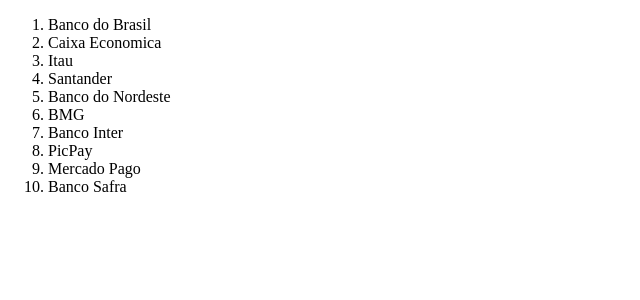
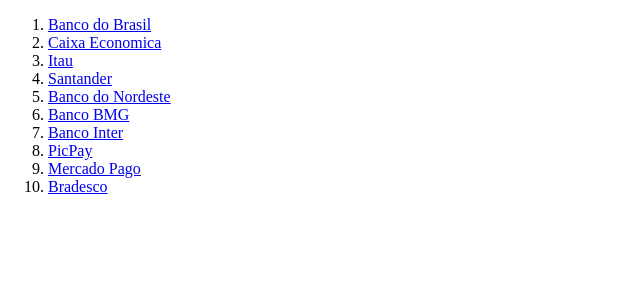
Before and after one commit to alexj88/projetoBB, a React (Vite) app: page / in a window 1280 px wide. Shown: the top 300 px of the page, without its empty margins (0-640 px from the left). Built offline with nearby package versions, Linux system fonts and the light colour scheme.

Commit message:
links-dos-bancos

```diff
--- a/src/Lista.jsx
+++ b/src/Lista.jsx
@@ -1,15 +1,15 @@
 export function Lista() {
 
 return  <ol>
-            <li>Banco do Brasil</li>
-            <li>Caixa Economica</li>
-            <li>Itau</li>
-            <li>Santander</li>
-            <li>Banco do Nordeste</li>
-            <li>BMG</li>
-            <li>Banco Inter</li>
-            <li>PicPay</li>
-            <li>Mercado Pago</li>
-            <li>Banco Safra</li>
+            <li><a href="https://www.bb.com.br/site/">Banco do Brasil</a></li>
+            <li><a href="https://www.caixa.gov.br/Paginas/home-caixa.aspx">Caixa Economica</a></li>
+            <li><a href="https://www.itau.com.br/">Itau</a></li>
+            <li><a href="https://www.santander.com/en/home">Santander</a></li>
+            <li><a href="https://www.bnb.gov.br/">Banco do Nordeste</a></li>
+            <li><a href="https://www.bancobmg.com.br/">Banco BMG</a></li>
+            <li><a href="https://inter.co/">Banco Inter</a></li>
+            <li><a href="https://picpay.com/">PicPay</a></li>
+            <li><a href="https://www.mercadopago.com.br/">Mercado Pago</a></li>
+            <li><a href="https://banco.bradesco/html/classic/index.shtm">Bradesco</a></li>
         </ol>
 }
```
